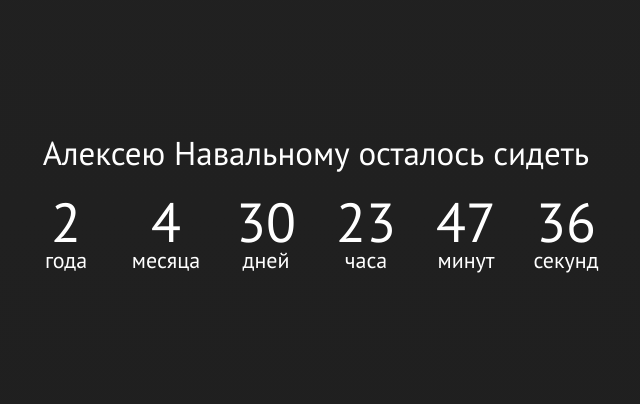
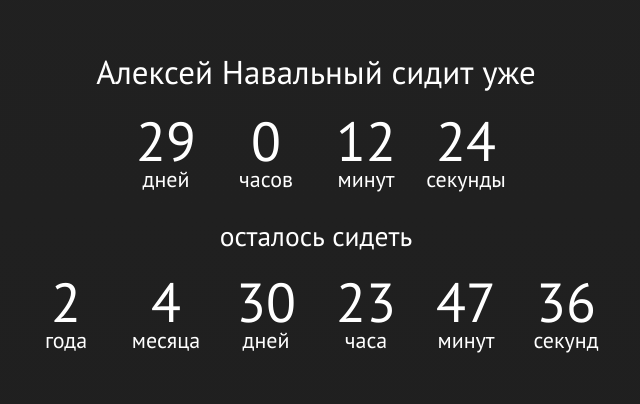
Before and after one commit to navalny-one/navalny.one, a React (Create React App) app: page / in a window 1280 px wide. Shown: the part 188-592 px from the top of the page, without its empty margins (324-964 px from the left). Built offline with nearby package versions, Linux system fonts and the light colour scheme.

Commit message:
добавил StartDate

```diff
--- a/src/components/App/App.tsx
+++ b/src/components/App/App.tsx
@@ -7,7 +7,7 @@
 const App: React.FC = () => {
     return (
         <div className="app">
-            <ReactSuspense fallback={<>загрузка...</>}>
+            <ReactSuspense fallback={null}>
                 <Main />
             </ReactSuspense>
         </div>
--- a/src/components/Main/Main.scss
+++ b/src/components/Main/Main.scss
@@ -17,13 +17,14 @@
     font-size: 0;
 
     &__counter {
+        $c: &;
+
         text-align: center;
         color: #fff;
 
         font-size: 22px;
 
-        &__head,
-        &__dates {
+        &__head {
             font-size: 1.5em;
         }
 
@@ -38,6 +39,10 @@
 
                 line-height: 1;
 
+                &[hidden] {
+                    display: none;
+                }
+
                 span {
                     display: block;
 
@@ -45,6 +50,14 @@
                         font-size: 2.5em;
                     }
                 }
+            }
+        }
+
+        &--left {
+            margin-top: 25px;
+
+            #{$c}__head {
+                font-size: 1.25em;
             }
         }
     }
@@ -79,6 +92,18 @@
         }
     }
 
+    @media screen and (max-width: 475px) {
+        &__counter {
+            font-size: 18px;
+
+            &__dates {
+                div {
+                    margin-top: 15px;
+                }
+            }
+        }
+    }
+
     @media screen and (max-width: 319px) {
         &__counter {
             &__dates {
--- a/src/components/Main/Main.tsx
+++ b/src/components/Main/Main.tsx
@@ -4,51 +4,92 @@
 import './Main.scss';
 
 type PropsType = {
-    TimeDiff: TimeDiffType | undefined;
+    PastTimeDiff: TimeDiffType | undefined;
+    LeftTimeDiff: TimeDiffType | undefined;
 };
 
 const Main: React.FC<PropsType> = props => {
-    const { TimeDiff } = props;
+    const { PastTimeDiff, LeftTimeDiff } = props;
 
     return (
         <div className="main">
             <div aria-hidden="true"></div>
+            <div className="main__counters">
                 <div className="main__counter">
-                <div className="main__counter__head">Алексею Навальному осталось сидеть</div>
+                    <div className="main__counter__head">Алексей Навальный сидит уже</div>
                     <div className="main__counter__dates">
-                    {TimeDiff ? (
+                        {PastTimeDiff ? (
                             <>
-                            <div hidden={TimeDiff.years === 0}>
-                                <span>{TimeDiff.years}</span>
-                                <span>{numberDeclension(TimeDiff.years, ['год', 'года', 'лет'], true)}</span>
+                                <div hidden={PastTimeDiff.years === 0}>
+                                    <span>{PastTimeDiff.years}</span>
+                                    <span>{numberDeclension(PastTimeDiff.years, ['год', 'года', 'лет'], true)}</span>
                                 </div>
 
-                            <div hidden={TimeDiff.months === 0}>
-                                <span>{TimeDiff.months}</span>
-                                <span>{numberDeclension(TimeDiff.months, ['месяц', 'месяца', 'месяцев'], true)}</span>
+                                <div hidden={PastTimeDiff.months === 0}>
+                                    <span>{PastTimeDiff.months}</span>
+                                    <span>{numberDeclension(PastTimeDiff.months, ['месяц', 'месяца', 'месяцев'], true)}</span>
                                 </div>
 
-                            <div hidden={TimeDiff.days === 0}>
-                                <span>{TimeDiff.days}</span>
-                                <span>{numberDeclension(TimeDiff.days, ['день', 'дня', 'дней'], true)}</span>
+                                <div hidden={PastTimeDiff.days === 0}>
+                                    <span>{PastTimeDiff.days}</span>
+                                    <span>{numberDeclension(PastTimeDiff.days, ['день', 'дня', 'дней'], true)}</span>
                                 </div>
 
                                 <div>
-                                <span>{TimeDiff.hours}</span>
-                                <span>{numberDeclension(TimeDiff.hours, ['час', 'часа', 'часов'], true)}</span>
+                                    <span>{PastTimeDiff.hours}</span>
+                                    <span>{numberDeclension(PastTimeDiff.hours, ['час', 'часа', 'часов'], true)}</span>
                                 </div>
 
                                 <div>
-                                <span>{TimeDiff.minutes}</span>
-                                <span>{numberDeclension(TimeDiff.minutes, ['минута', 'минуты', 'минут'], true)}</span>
+                                    <span>{PastTimeDiff.minutes}</span>
+                                    <span>{numberDeclension(PastTimeDiff.minutes, ['минута', 'минуты', 'минут'], true)}</span>
                                 </div>
 
                                 <div>
-                                <span>{TimeDiff.seconds}</span>
-                                <span>{numberDeclension(TimeDiff.seconds, ['секунда', 'секунды', 'секунд'], true)}</span>
+                                    <span>{PastTimeDiff.seconds}</span>
+                                    <span>{numberDeclension(PastTimeDiff.seconds, ['секунда', 'секунды', 'секунд'], true)}</span>
                                 </div>
                             </>
                         ) : null}
+                    </div>
+                </div>
+                <div className="main__counter main__counter--left">
+                    <div className="main__counter__head">осталось сидеть</div>
+                    <div className="main__counter__dates">
+                        {LeftTimeDiff ? (
+                            <>
+                                <div hidden={LeftTimeDiff.years === 0}>
+                                    <span>{LeftTimeDiff.years}</span>
+                                    <span>{numberDeclension(LeftTimeDiff.years, ['год', 'года', 'лет'], true)}</span>
+                                </div>
+
+                                <div hidden={LeftTimeDiff.months === 0}>
+                                    <span>{LeftTimeDiff.months}</span>
+                                    <span>{numberDeclension(LeftTimeDiff.months, ['месяц', 'месяца', 'месяцев'], true)}</span>
+                                </div>
+
+                                <div hidden={LeftTimeDiff.days === 0}>
+                                    <span>{LeftTimeDiff.days}</span>
+                                    <span>{numberDeclension(LeftTimeDiff.days, ['день', 'дня', 'дней'], true)}</span>
+                                </div>
+
+                                <div>
+                                    <span>{LeftTimeDiff.hours}</span>
+                                    <span>{numberDeclension(LeftTimeDiff.hours, ['час', 'часа', 'часов'], true)}</span>
+                                </div>
+
+                                <div>
+                                    <span>{LeftTimeDiff.minutes}</span>
+                                    <span>{numberDeclension(LeftTimeDiff.minutes, ['минута', 'минуты', 'минут'], true)}</span>
+                                </div>
+
+                                <div>
+                                    <span>{LeftTimeDiff.seconds}</span>
+                                    <span>{numberDeclension(LeftTimeDiff.seconds, ['секунда', 'секунды', 'секунд'], true)}</span>
+                                </div>
+                            </>
+                        ) : null}
+                    </div>
                 </div>
             </div>
             <div className="main__link">
--- a/src/components/Main/MainContainer.tsx
+++ b/src/components/Main/MainContainer.tsx
@@ -6,13 +6,17 @@
 import Main from './Main';
 
 const MainContainer: React.FC = () => {
-    // const StartDate = '2021-02-01T19:00:00Z'; // 2 февраля 2021 гоа
+    const StartDate = '2021-02-01T19:00:00Z'; // 2 февраля 2021 гоа
     const EndDate = '2023-08-01T19:00:00.000Z'; // 2 августа 2023 года
 
-    const [TimeDiff, setTimeDiff] = useState<TimeDiffType | undefined>();
+    const [PastTimeDiff, setPastTimeDiff] = useState<TimeDiffType | undefined>();
+    const [LeftTimeDiff, setLeftTimeDiff] = useState<TimeDiffType | undefined>();
 
     useEffect(() => {
-        const setter = () => setTimeDiff(getTimeDiff(new Date().toISOString(), EndDate));
+        const setter = () => {
+            setPastTimeDiff(getTimeDiff(StartDate, new Date().toISOString()));
+            setLeftTimeDiff(getTimeDiff(new Date().toISOString(), EndDate));
+        };
 
         setter();
 
@@ -23,7 +27,7 @@
         };
     }, []);
 
-    return <Main {...{ TimeDiff }} />;
+    return <Main {...{ PastTimeDiff, LeftTimeDiff }} />;
 };
 
 export default MainContainer;
--- a/src/styles/index.scss
+++ b/src/styles/index.scss
@@ -6,7 +6,8 @@
 }
 
 html,
-body {
+body,
+#root {
     width: 100%;
     height: 100%;
 }
```
Lines whose indentation alone changed are shown as unchanged.
